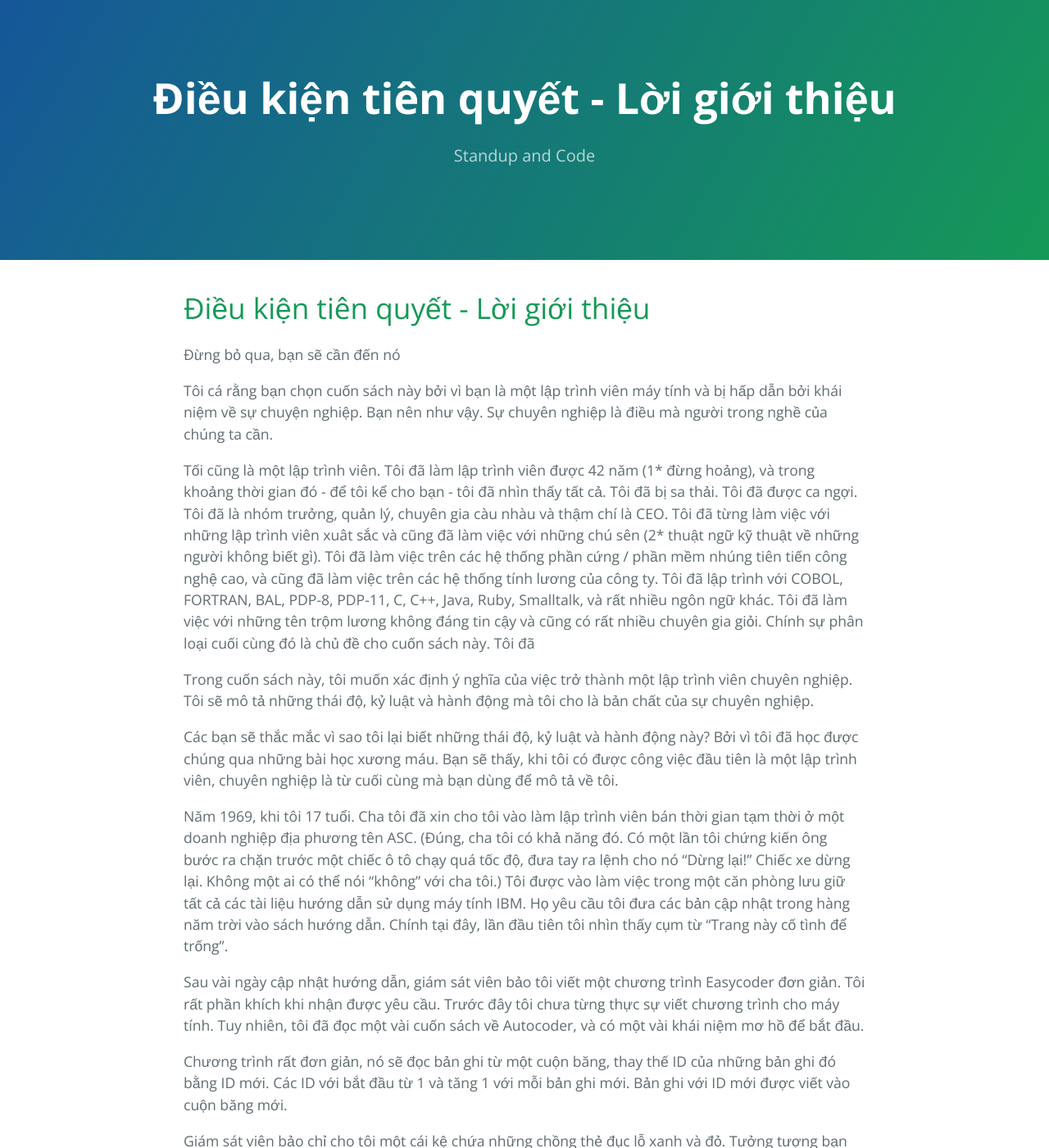
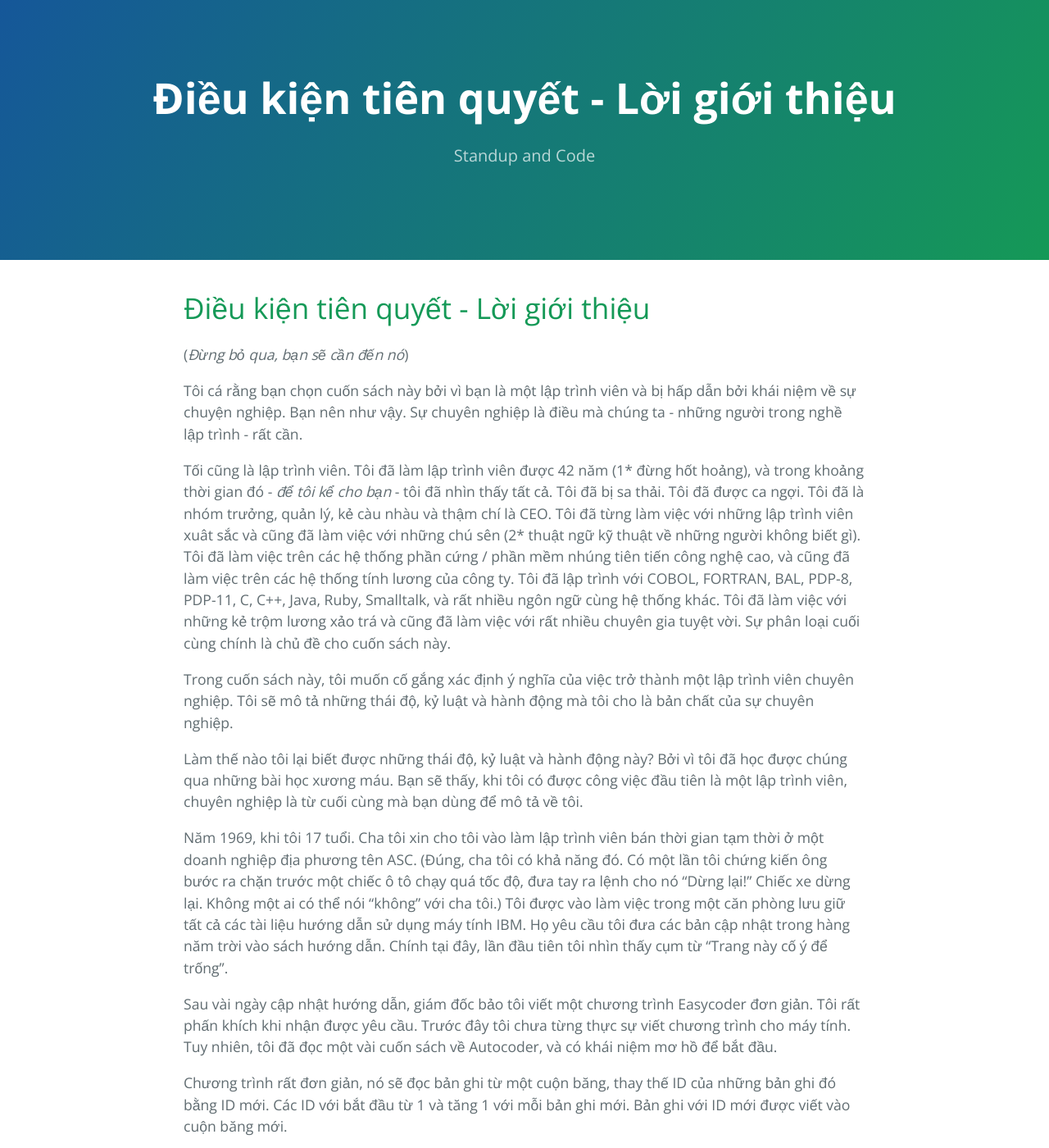
Before and after one commit to HaiBV/haibv.github.io, a Jekyll site: the page built from clean-coder/pre-requisite-introduction.md, in a window 1280 px wide and 1400 px high. Shown: the whole window at 82% size. Built offline with Jekyll 4.4.1, drawn with Linux system fonts in a browser that asks for light colours; our own code applies the rules of GitHub Pages for plain Markdown files; some of the changed text lies outside the part shown.

Commit message:
Book - The Clean Coder - Correction

```diff
--- a/clean-coder/pre-requisite-introduction.md
+++ b/clean-coder/pre-requisite-introduction.md
@@ -4,22 +4,22 @@ layout: default
 
 # Điều kiện tiên quyết - Lời giới thiệu
 
-Đừng bỏ qua, bạn sẽ cần đến nó
+(_Đừng bỏ qua, bạn sẽ cần đến nó_)
 
-Tôi cá rằng bạn chọn cuốn sách này bởi vì bạn là một lập trình viên máy tính và bị hấp dẫn bởi khái niệm về sự chuyện nghiệp. Bạn nên như vậy. Sự chuyên nghiệp là điều mà người trong nghề của chúng ta cần.
+Tôi cá rằng bạn chọn cuốn sách này bởi vì bạn là một lập trình viên và bị hấp dẫn bởi khái niệm về sự chuyện nghiệp. Bạn nên như vậy. Sự chuyên nghiệp là điều mà chúng ta - những người trong nghề lập trình - rất cần.
 
-Tối cũng là một lập trình viên. Tôi đã làm lập trình viên được 42 năm (1* đừng hoảng), và trong khoảng thời gian đó - để tôi kể cho bạn - tôi đã nhìn thấy tất cả. Tôi đã bị sa thải. Tôi đã được ca ngợi. Tôi đã là nhóm trưởng, quản lý, chuyên gia càu nhàu và thậm chí là CEO. Tôi đã từng làm việc với những lập trình viên xuât sắc và cũng đã làm việc với những chú sên (2* thuật ngữ kỹ thuật về những người không biết gì). Tôi đã làm việc trên các hệ thống phần cứng / phần mềm nhúng tiên tiến công nghệ cao, và cũng đã làm việc trên các hệ thống tính lương của công ty. Tôi đã lập trình với COBOL, FORTRAN, BAL, PDP-8, PDP-11, C, C++, Java, Ruby, Smalltalk, và rất nhiều ngôn ngữ khác. Tôi đã làm việc với những tên trộm lương không đáng tin cậy và cũng có rất nhiều chuyên gia giỏi. Chính sự phân loại cuối cùng đó là chủ đề cho cuốn sách này. Tôi đã
+Tối cũng là lập trình viên. Tôi đã làm lập trình viên được 42 năm (1* đừng hốt hoảng), và trong khoảng thời gian đó - _để tôi kể cho bạn_ - tôi đã nhìn thấy tất cả. Tôi đã bị sa thải. Tôi đã được ca ngợi. Tôi đã là nhóm trưởng, quản lý, kẻ càu nhàu và thậm chí là CEO. Tôi đã từng làm việc với những lập trình viên xuât sắc và cũng đã làm việc với những chú sên (2* thuật ngữ kỹ thuật về những người không biết gì). Tôi đã làm việc trên các hệ thống phần cứng / phần mềm nhúng tiên tiến công nghệ cao, và cũng đã làm việc trên các hệ thống tính lương của công ty. Tôi đã lập trình với COBOL, FORTRAN, BAL, PDP-8, PDP-11, C, C++, Java, Ruby, Smalltalk, và rất nhiều ngôn ngữ cùng hệ thống khác. Tôi đã làm việc với những kẻ trộm lương xảo trá và cũng đã làm việc với rất nhiều chuyên gia tuyệt vời. Sự phân loại cuối cùng chính là chủ đề cho cuốn sách này.
 
-Trong cuốn sách này, tôi muốn xác định ý nghĩa của việc trở thành một lập trình viên chuyên nghiệp. Tôi sẽ mô tả những thái độ, kỷ luật và hành động mà tôi cho là bản chất của sự chuyên nghiệp.
+Trong cuốn sách này, tôi muốn cố gắng xác định ý nghĩa của việc trở thành một lập trình viên chuyên nghiệp. Tôi sẽ mô tả những thái độ, kỷ luật và hành động mà tôi cho là bản chất của sự chuyên nghiệp.
 
-Các bạn sẽ thắc mắc vì sao tôi lại biết những thái độ, kỷ luật và hành động này? Bởi vì tôi đã học được chúng qua những bài học xương máu. Bạn sẽ thấy, khi tôi có được công việc đầu tiên là một lập trình viên, chuyên nghiệp là từ cuối cùng mà bạn dùng để mô tả về tôi.
+Làm thế nào tôi lại biết được những thái độ, kỷ luật và hành động này? Bởi vì tôi đã học được chúng qua những bài học xương máu. Bạn sẽ thấy, khi tôi có được công việc đầu tiên là một lập trình viên, chuyên nghiệp là từ cuối cùng mà bạn dùng để mô tả về tôi.
 
-Năm 1969, khi tôi 17 tuổi. Cha tôi đã xin cho tôi vào làm lập trình viên bán thời gian tạm thời ở một doanh nghiệp địa phương tên ASC. (Đúng, cha tôi có khả năng đó. Có một lần tôi chứng kiến ông bước ra chặn trước một chiếc ô tô chạy quá tốc độ, đưa tay ra lệnh cho nó "Dừng lại!" Chiếc xe dừng lại. Không một ai có thể nói "không" với cha tôi.) Tôi được vào làm việc trong một căn phòng lưu giữ tất cả các tài liệu hướng dẫn sử dụng máy tính IBM. Họ yêu cầu tôi đưa các bản cập nhật trong hàng năm trời vào sách hướng dẫn. Chính tại đây, lần đầu tiên tôi nhìn thấy cụm từ "Trang này cố tình để trống".
+Năm 1969, khi tôi 17 tuổi. Cha tôi xin cho tôi vào làm lập trình viên bán thời gian tạm thời ở một doanh nghiệp địa phương tên ASC. (Đúng, cha tôi có khả năng đó. Có một lần tôi chứng kiến ông bước ra chặn trước một chiếc ô tô chạy quá tốc độ, đưa tay ra lệnh cho nó "Dừng lại!" Chiếc xe dừng lại. Không một ai có thể nói "không" với cha tôi.) Tôi được vào làm việc trong một căn phòng lưu giữ tất cả các tài liệu hướng dẫn sử dụng máy tính IBM. Họ yêu cầu tôi đưa các bản cập nhật trong hàng năm trời vào sách hướng dẫn. Chính tại đây, lần đầu tiên tôi nhìn thấy cụm từ "Trang này cố ý để trống".
 
-Sau vài ngày cập nhật hướng dẫn, giám sát viên bảo tôi viết một chương trình Easycoder đơn giản. Tôi rất phần khích khi nhận được yêu cầu. Trước đây tôi chưa từng thực sự viết chương trình cho máy tính. Tuy nhiên, tôi đã đọc một vài cuốn sách về Autocoder, và có một vài khái niệm mơ hồ để bắt đầu.
+Sau vài ngày cập nhật hướng dẫn, giám đốc bảo tôi viết một chương trình Easycoder đơn giản. Tôi rất phấn khích khi nhận được yêu cầu. Trước đây tôi chưa từng thực sự viết chương trình cho máy tính. Tuy nhiên, tôi đã đọc một vài cuốn sách về Autocoder, và có khái niệm mơ hồ để bắt đầu.
 
 Chương trình rất đơn giản, nó sẽ đọc bản ghi từ một cuộn băng, thay thế ID của những bản ghi đó bằng ID mới. Các ID với bắt đầu từ 1 và tăng 1 với mỗi bản ghi mới. Bản ghi với ID mới được viết vào cuộn băng mới.
 
-Giám sát viên bảo chỉ cho tôi một cái kệ chứa những chồng thẻ đục lỗ xanh và đỏ. Tưởng tượng bạn mua 50 bộ bài, 25 bộ xanh, 25 bộ đỏ. Bạn xếp chồng chúng lên nhau. Chồng thẻ sẽ trông tương tự như vậy. Chúng có sọc đỏ và xanh, mỗi sọc khoảng 200 thẻ. Mỗi một sọc chứa mã nguồn cho thư viện của chương trình con mà lập trình viên thường hay sử dụng. Các lập trình viên chỉ cần lấy bộ thẻ trên cùng, đảm bảo rằng họ không lấy gì khác ngoài các thẻ đỏ và xanh, và sau đó đặt nó vào cuối chương trình.
+Giám đốc chỉ cho tôi cái kệ chứa những chồng thẻ đục lỗ xanh và đỏ. Bạn hãy tưởng tượng khi bạn mua 50 bộ bài, 25 bộ xanh, 25 bộ đỏ. Rồi bạn xếp chồng chúng lên nhau. Chồng thẻ sẽ trông tương tự như vậy. Chúng có sọc đỏ và xanh, mỗi sọc khoảng 200 thẻ. Mỗi một sọc chứa mã nguồn cho thư viện của chương trình con mà lập trình viên thường hay sử dụng. Các lập trình viên chỉ cần lấy bộ thẻ trên cùng, đảm bảo rằng họ không lấy gì khác ngoài các thẻ đỏ và xanh, và sau đó đặt nó vào cuối chương trình.
 
-Tôi viết chương trình của tôi trên những khuôn mã hóa. Khuôn mã hóa là những tờ giấy hình chữ nhật lớn được chia thành 25 dòng và 80 cột. Mỗi dòng đại diện cho 1 thẻ. Bạn sử dụng những chữ cái in hoa và bút chì số 2. Với 6 cột cuối cùng của mỗi dòng, bạn viết một số thứ tự với bút chì số 2. Thông thường, bạn sẽ tăng số thứ tự này lên 10 đơn vị mỗi lần để về sau có thể chèn thêm dòng vào giữa.
+Tôi viết chương trình của tôi trên những biểu mẫu mã hóa. Chúng là những tờ giấy hình chữ nhật lớn được chia thành 25 dòng và 80 cột. Mỗi dòng đại diện cho 1 thẻ. Bạn sử dụng những khối chữ cái in hoa và bút chì số 2 để viết chương trình của mình lên biểu mẫu mã hóa. Với 6 cột cuối cùng của mỗi dòng, bạn viết một số thứ tự với bút chì số 2. Thông thường, bạn sẽ tăng số thứ tự này lên 10 đơn vị mỗi lần để về sau có thể chèn thêm dòng vào giữa.
```
